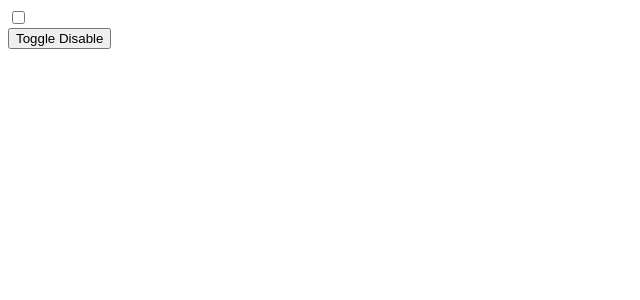
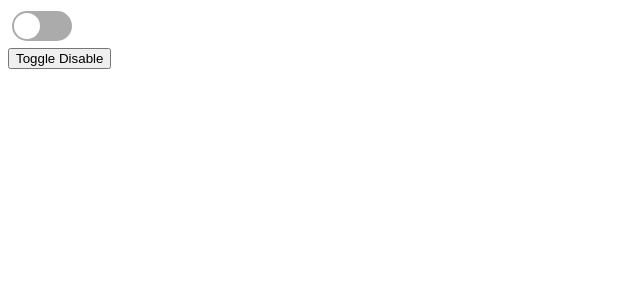
Before and after one commit to adamkong1995/code-test, a React app: page / in a window 1280 px wide. Shown: the top 300 px of the page, without its empty margins (0-640 px from the left). Built offline with nearby package versions, Linux system fonts and the light colour scheme.

Commit message:
Finished styling for toggle button

```diff
--- a/src/Switch/index.css
+++ b/src/Switch/index.css
@@ -1,3 +1,46 @@
 .comp-switch {
   display: block;
 }
+
+/* Enabled and not Checked */
+.toggle_button {
+  background-color: #acabab;
+  border-radius: 15px;
+  height: 30px;
+  width: 60px;
+  position: relative;
+  outline: none;
+  transition: .6s;
+  -webkit-appearance: none;
+}
+
+.toggle_button:before {
+  background-color: #ffffff;
+  border-radius: 15px;
+  content: '';
+  height: 26px;
+  width: 26px;
+  position: absolute;
+  transition: 0.6s;
+  top: 2px;
+  left: 2px;
+}
+
+/* Enabled and Checked */
+.toggle_button:checked {
+  background-color: #69bff0;
+}
+
+.toggle_button:checked:before {
+  left: 32px;
+}
+
+/* Disabled */
+.toggle_button:disabled {
+  background-color: #d6d6d657;
+}
+
+.toggle_button:disabled:before {
+  position: absolute;
+  background-color: #acabab;
+}
--- a/src/Switch/index.jsx
+++ b/src/Switch/index.jsx
@@ -8,10 +8,12 @@ export default class Switch extends React.PureComponent {
         return (
             <div className="comp-switch">
                 <input
+                    className='toggle_button'
                     type='checkbox'
                     disabled={this.props.disabled}
                     onClick={this.onClick}
                 />
+                <span className='slider'></span>
             </div>
         );
     };
```
